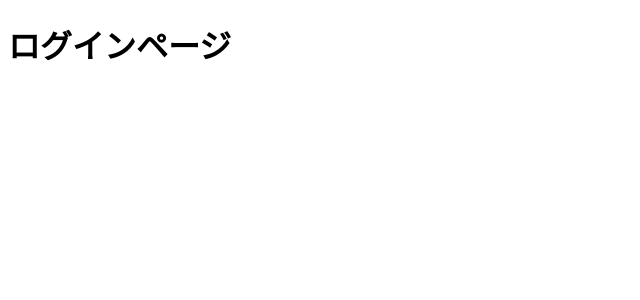
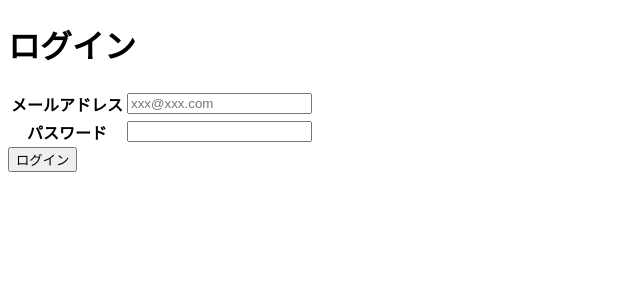
Before and after one commit to MikiyaYamaguchi/my_movie_review, a Next.js app: page /user/login in a window 1280 px wide. Shown: the top 300 px of the page, without its empty margins (0-640 px from the left). Built offline with nearby package versions, Linux system fonts and the light colour scheme.

Commit message:
ログインページを実装

```diff
--- a/app/user/login/page.tsx
+++ b/app/user/login/page.tsx
@@ -1,5 +1,74 @@
+"use client";
+import React, { ChangeEvent, useState } from "react";
+
+interface User {
+  email: string;
+  password: string;
+}
+
 const Login = () => {
-  return <h1>ログインページ</h1>;
+  const [user, setUser] = useState<User>({ email: "", password: "" });
+  const handleChange = (e: ChangeEvent<HTMLInputElement>) => {
+    setUser({
+      ...user,
+      [e.target.name]: e.target.value,
+    });
+  };
+  const handleSubmit = async (e: React.FormEvent) => {
+    e.preventDefault();
+    try {
+      const response = await fetch("http://localhost:3000/api/user/login", {
+        method: "POST",
+        headers: {
+          Accept: "application/json",
+          "Content-Type": "application/json",
+        },
+        body: JSON.stringify(user),
+      });
+      const jsonData = await response.json();
+      localStorage.setItem("token", jsonData.token);
+      alert(jsonData.message);
+    } catch {
+      alert("ログイン失敗");
+    }
+  };
+  return (
+    <div>
+      <h1>ログイン</h1>
+      <form onSubmit={handleSubmit}>
+        <table>
+          <tbody>
+            <tr>
+              <th>メールアドレス</th>
+              <td>
+                <input
+                  type="email"
+                  name="email"
+                  value={user.email}
+                  onChange={handleChange}
+                  placeholder="xxx@xxx.com"
+                  required
+                />
+              </td>
+            </tr>
+            <tr>
+              <th>パスワード</th>
+              <td>
+                <input
+                  type="text"
+                  name="password"
+                  value={user.password}
+                  onChange={handleChange}
+                  required
+                />
+              </td>
+            </tr>
+          </tbody>
+        </table>
+        <button>ログイン</button>
+      </form>
+    </div>
+  );
 };
 
 export default Login;
```
